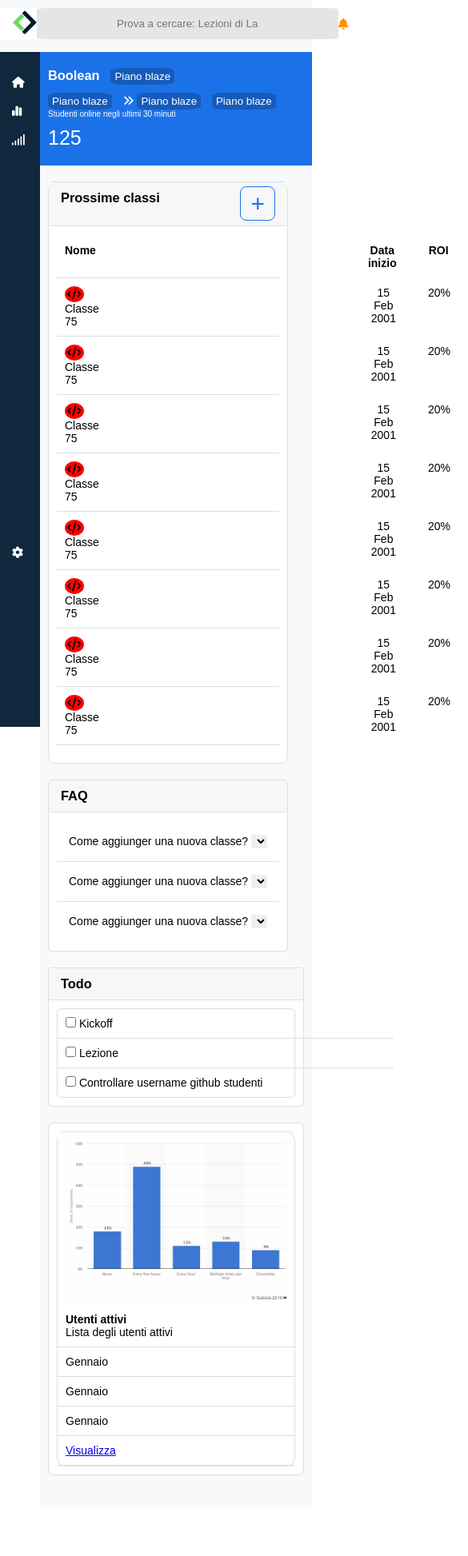
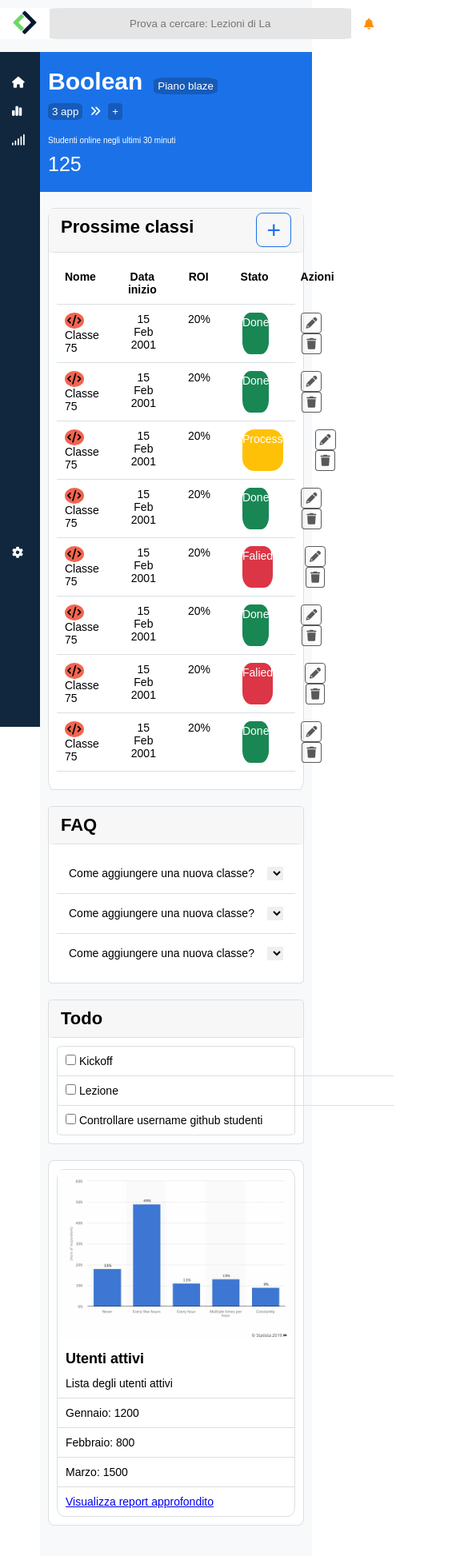
Before and after one commit to saesp/html-css-bootstrap-dashboard, a plain HTML site: page index.html in a window 390 px wide. Shown: the top 1946 px of the page at 80% size, 585 px wide, since content can reach past the window. Before the commit the page ends 1885 px from the top, so only its background shows below. Drawn offline with Linux system fonts and the light colour scheme.

Commit message:
completed

```diff
--- a/css/style.css
+++ b/css/style.css
@@ -56,17 +56,18 @@ body{
     background-color:white;
 }
 
-
-.head-nav-top img{
+.head-top-sec1 img{
     margin-left: 16px;
+    margin-right: 16px;
 }
 .head-top-sec3{
     margin-right: 16px;
+    margin-left: 16px;
 }
 
 
 .head-top-sec2 .search{
-    padding: 12px 520px;
+    padding: 12px 510px;
     text-align: left;
     border: 0;
     border-radius: 4%;
@@ -97,22 +98,29 @@ main{
     color: white;
 }
 
-.main-sec1-boolean{
+.boolean-buttons{
     margin-bottom: 10px;
 }
-.main-sec1-boolean h3{
+.boolean-buttons h3{
     display: inline-block;
     margin-right: 10px;
+    font-size: 30px;
 }
 .button-blue{
     border: 0;
     border-radius: 20%;
     padding: 3px 5px;
-    margin-right: 10px;
+    margin-right: 5px;
     background-color:#165bba;
     color: white;
 }
+.button-md{
+    display: none;
+}
 
+.fa-angles-right{
+    margin-right: 5px;
+}
 
 .main-sec1-students{
     margin-right: 125px;
@@ -151,6 +159,9 @@ main{
 .tab-title a{
     text-decoration: none;
 }
+.tab-title h3{
+    font-size: 22px;
+}
 .main-tab .tab-title{
     border-bottom: 1px solid #dadfe3;
     border-radius: 3%;
@@ -175,7 +186,7 @@ main{
     margin-right: 300px;
 }
 .fa-code{
-    background-color: red;
+    background-color:#f26551;
     border-radius: 100%;
     padding: 3px;
 }
@@ -191,15 +202,15 @@ main{
 }
 
 .button-yellow{
-    background-color: yellow;
+    background-color: #ffc107;
 }
 
 .button-green{
-    background-color: green;
+    background-color: #198754;
 }
 
 .button-red{
-    background-color: red;
+    background-color: #dc3545;
 }
 
 #tab-row-bottom{
@@ -260,7 +271,14 @@ main{
     border-radius: 3%;
     width: 99%;
 }
+.container-tab-graphic h4{
+    font-size: 18px;
+    margin-bottom: 12px;
+}
 .container-tab-graphic div{
     border-bottom: 1px solid #dadfe3;
     padding: 10px;
 }
+#row-month-bottom{
+    border: 0;
+}
--- a/css/style2.css
+++ b/css/style2.css
@@ -42,6 +42,16 @@
     display: none;
     }
 
+    .button-lg{
+    display: none;
+    }
+    .button-md{
+        display: inline-block;
+    }
+    .main-sec1-boolean{
+        margin-bottom: 20px;
+    }
+
     .head-left-sec1{
     margin-bottom: 500px;
     }
@@ -59,4 +69,11 @@
     .main-sec2{
         display: block;
     }
+
+    .main-container1{
+        margin-right: 0;
+    }
+    .tab-name{
+        margin-right: 0;
+    }
 }
--- a/index.html
+++ b/index.html
@@ -60,16 +60,18 @@
 
             <!-- section 1 -->
             <section class="main-sec1">
-                <div>
-                    <div class="main-sec1-boolean">
+                <div class="main-sec1-boolean">
+                    <div class="boolean-buttons">
                         <h3>Boolean</h3>
                         <button class="button-blue">Piano blaze</button>
                     </div>
                     <div>
-                        <button class="button-blue">Piano blaze</button>
+                        <button class="button-blue">3 app</button>
                         <i class="fa-solid fa-angles-right"></i>
-                        <button class="button-blue">Piano blaze</button>
-                        <button class="button-blue">Piano blaze</button>
+                        <button class="button-blue button-lg">Boolean mobile app</button>
+                        <button class="button-blue button-lg">Boolean web app</button>
+                        <button class="button-blue button-lg">Boolean blog app</button>
+                        <button class="button-blue button-md">+</button>
                     </div>
                 </div>
 
@@ -122,7 +124,7 @@
                             <div class="tab-name"><i class="fa-solid fa-code"></i> Classe 75</div>
                             <div class="tab-right">15 Feb 2001</div>
                             <div class="tab-right">20%</div>
-                            <div class="tab-right tab-button button-yellow">Done</div>
+                            <div class="tab-right tab-button button-yellow">Process</div>
                             <div class="tab-right tab-azioni">
                                 <a href="#"><i class="fa-solid fa-pencil"></i></a>
                                 <a href="#"><i class="fa-solid fa-trash"></i></a>
@@ -142,7 +144,7 @@
                             <div class="tab-name"><i class="fa-solid fa-code"></i> Classe 75</div>
                             <div class="tab-right">15 Feb 2001</div>
                             <div class="tab-right">20%</div>
-                            <div class="tab-right tab-button button-red">Done</div>
+                            <div class="tab-right tab-button button-red">Falied</div>
                             <div class="tab-right tab-azioni">
                                 <a href="#"><i class="fa-solid fa-pencil"></i></a>
                                 <a href="#"><i class="fa-solid fa-trash"></i></a>
@@ -162,7 +164,7 @@
                             <div class="tab-name"><i class="fa-solid fa-code"></i> Classe 75</div>
                             <div class="tab-right">15 Feb 2001</div>
                             <div class="tab-right">20%</div>
-                            <div class="tab-right tab-button button-red">Done</div>
+                            <div class="tab-right tab-button button-red">Falied</div>
                             <div class="tab-right tab-azioni">
                                 <a href="#"><i class="fa-solid fa-pencil"></i></a>
                                 <a href="#"><i class="fa-solid fa-trash"></i></a>
@@ -186,13 +188,13 @@
                         </div>
 
                         <div class="question" id="question1">
-                            <span>Come aggiunger una nuova classe?</span> <select name="choice"></select>
+                            <span>Come aggiungere una nuova classe?</span> <select name="choice"></select>
                         </div>
                         <div class="question">
-                            <span>Come aggiunger una nuova classe?</span> <select name="choice"></select>
+                            <span>Come aggiungere una nuova classe?</span> <select name="choice"></select>
                         </div>
                         <div class="question" id="question3">
-                            <span>Come aggiunger una nuova classe?</span> <select name="choice"></select>
+                            <span>Come aggiungere una nuova classe?</span> <select name="choice"></select>
                         </div>
                     </div>
 
@@ -227,10 +229,10 @@
                                 <h4>Utenti attivi</h4>
                                 <span>Lista degli utenti attivi</span>
                             </div>
-                            <div class="row-month">Gennaio</div>
-                            <div class="row-month">Gennaio</div>
-                            <div class="row-month">Gennaio</div>
-                            <div class="row-month"><a href="#">Visualizza</a></div>
+                            <div class="row-month">Gennaio: 1200</div>
+                            <div class="row-month">Febbraio: 800</div>
+                            <div class="row-month">Marzo: 1500</div>
+                            <div class="row-month" id="row-month-bottom"><a href="#">Visualizza report approfondito</a></div>
                         </div>
                     </div>
 
```
